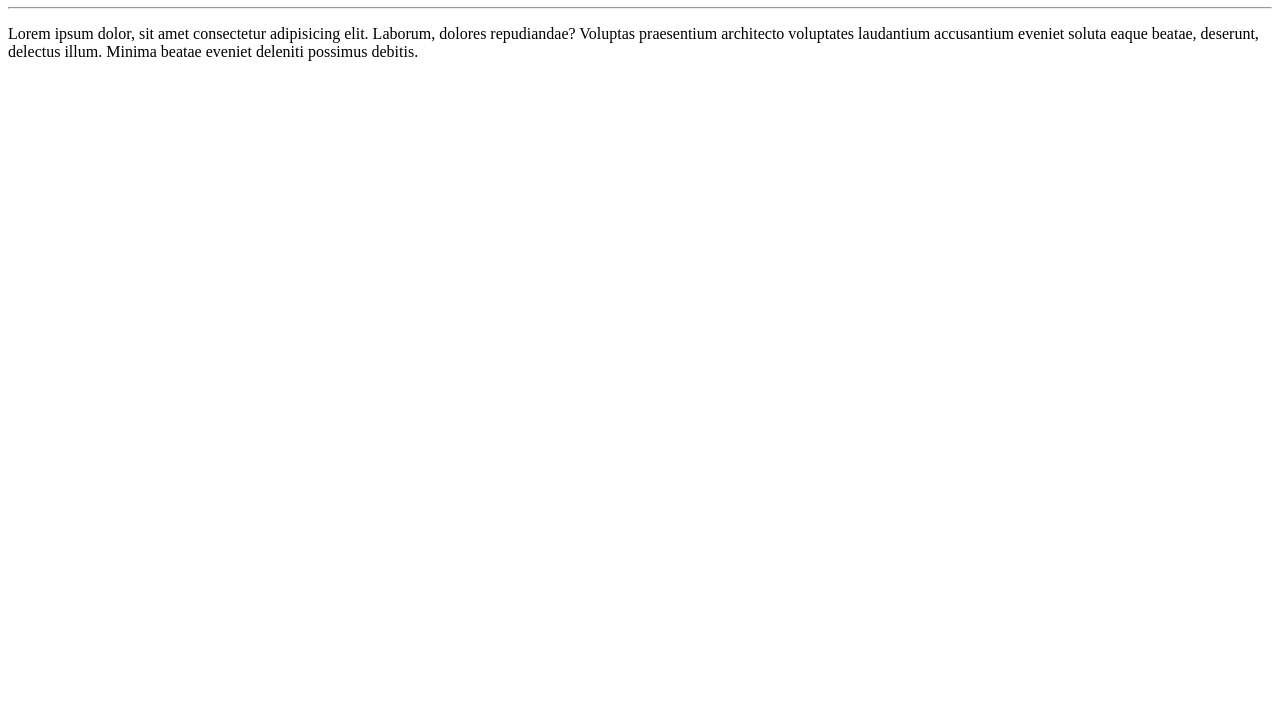
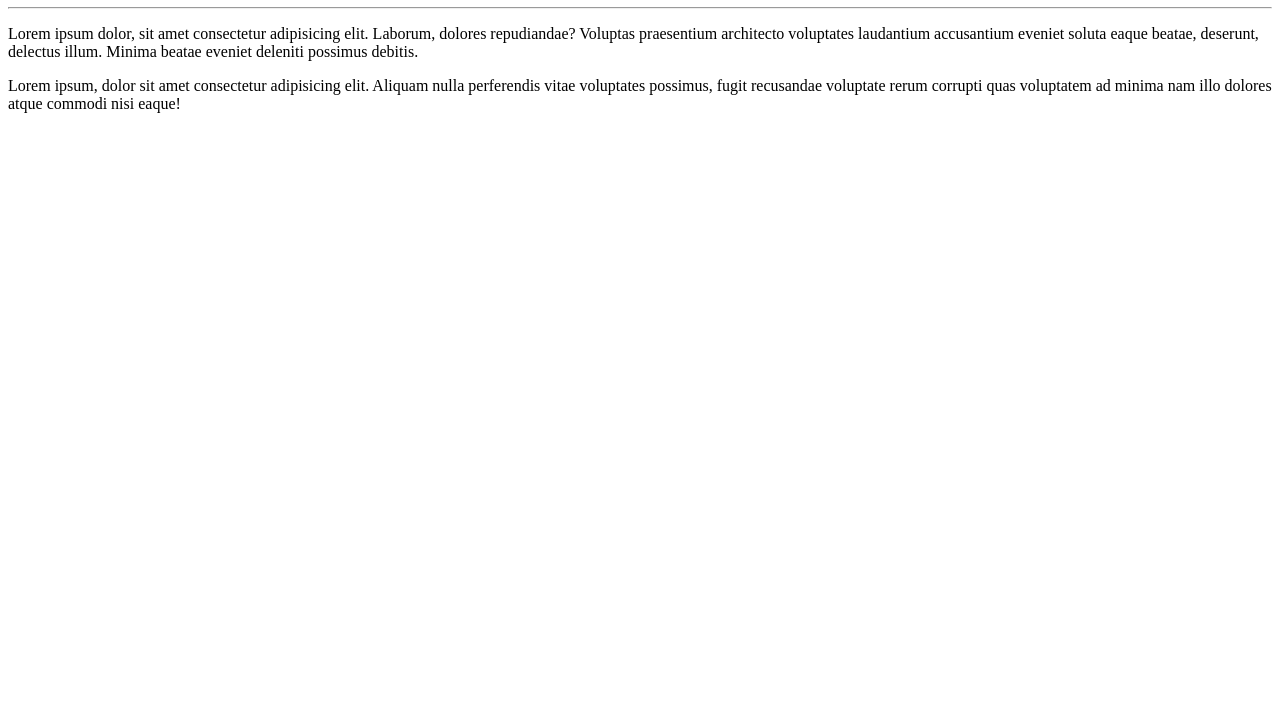
Before and after one commit to HelioDevv/Ola-Mundo, a plain HTML site: page site-exemplo/index.html in a window 1280 px wide. Shown: the part 73-800 px from the top of the page. Drawn offline with Linux system fonts and the light colour scheme.

Commit message:
adicionei um parágrafo

```diff
--- a/site-exemplo/index.html
+++ b/site-exemplo/index.html
@@ -10,5 +10,6 @@
     <h1>Olá, Mundo!</h1>
     <hr>
     <p>Lorem ipsum dolor, sit amet consectetur adipisicing elit. Laborum, dolores repudiandae? Voluptas praesentium architecto voluptates laudantium accusantium eveniet soluta eaque beatae, deserunt, delectus illum. Minima beatae eveniet deleniti possimus debitis.</p>
+    <p>Lorem ipsum, dolor sit amet consectetur adipisicing elit. Aliquam nulla perferendis vitae voluptates possimus, fugit recusandae voluptate rerum corrupti quas voluptatem ad minima nam illo dolores atque commodi nisi eaque!</p>
 </body>
 </html>
```
